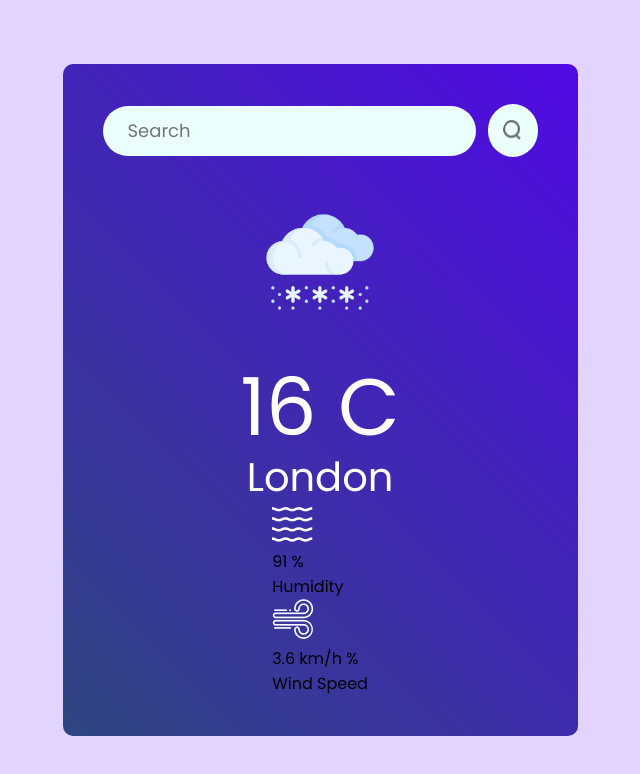
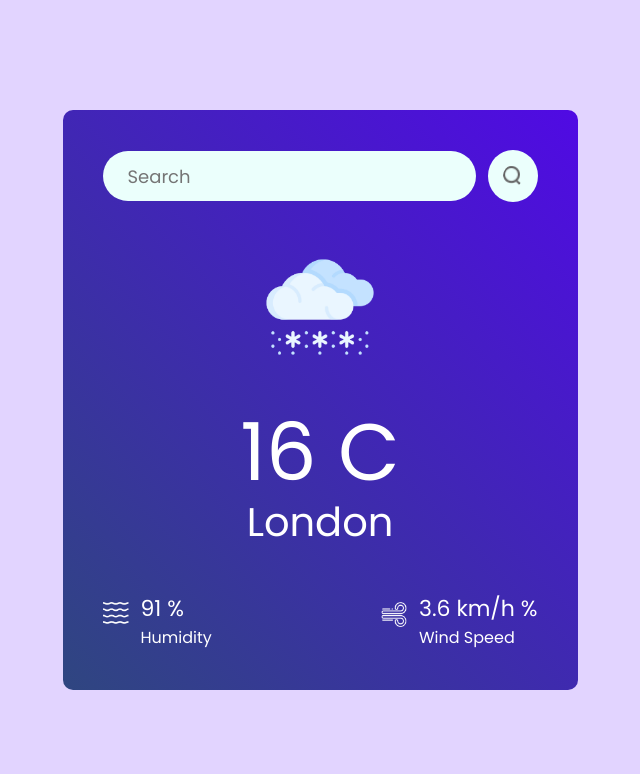
Before and after one commit to mitzie17/weather_react, a React (Vite) app: page / in a window 1280 px wide. Shown: the top 774 px of the page, without its empty margins (320-960 px from the left). Built offline with nearby package versions, Linux system fonts and the light colour scheme.

Commit message:
add styles to the humidity and windspeed data

```diff
--- a/src/components/Weather.css
+++ b/src/components/Weather.css
@@ -48,3 +48,28 @@
   color: #fff;
   font-size: 40px;
 }
+
+.weather-data {
+  width: 100%;
+  margin-top: 40px;
+  color: #fff;
+  display: flex;
+  justify-content: space-between;
+}
+
+.weather-data .col {
+  display: flex;
+  align-items: flex-start;
+  gap: 12px;
+  font-size: 22px;
+}
+
+.weather-data .col span {
+  display: block;
+  font-size: 16px;
+}
+
+.weather-data .col img {
+  width: 26px;
+  margin-top: 10px;
+}
```
